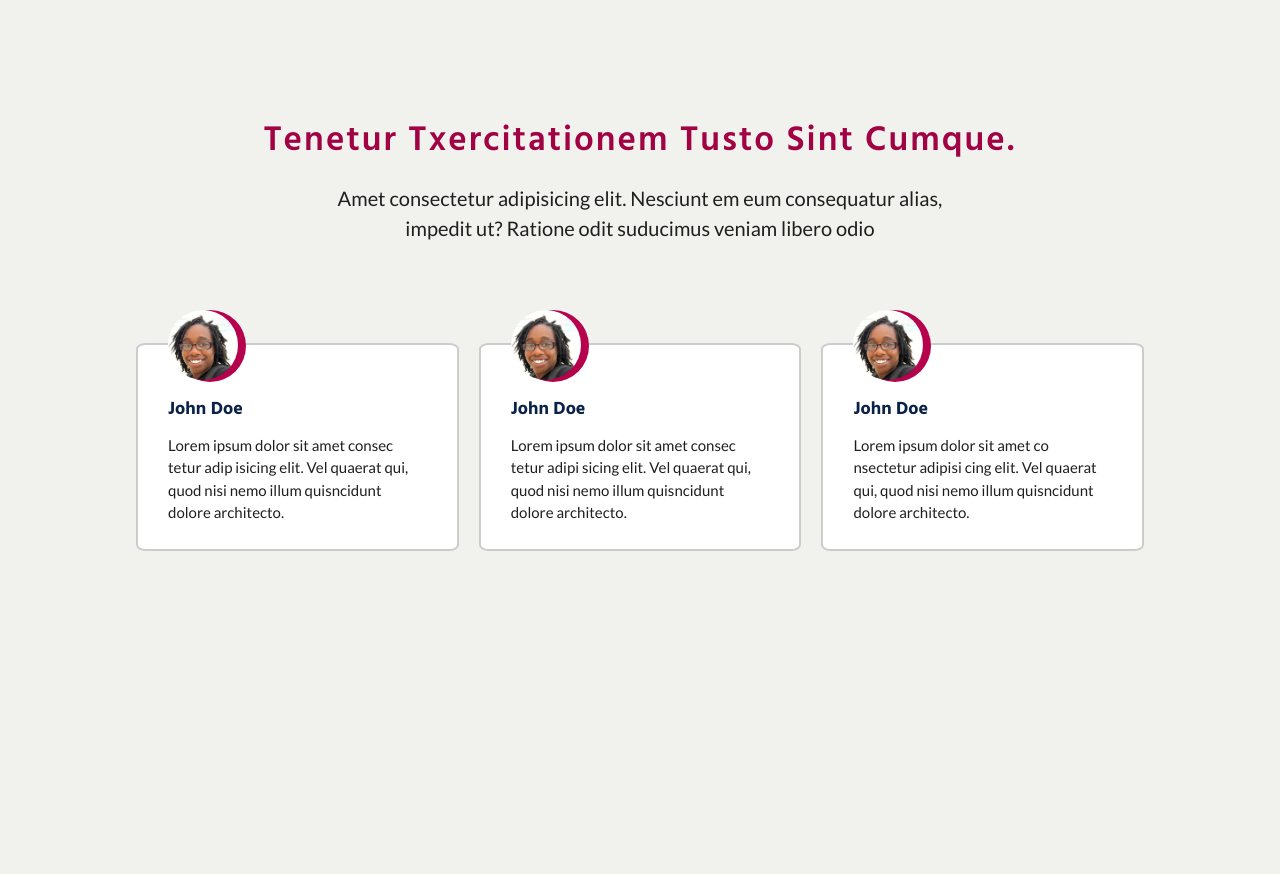
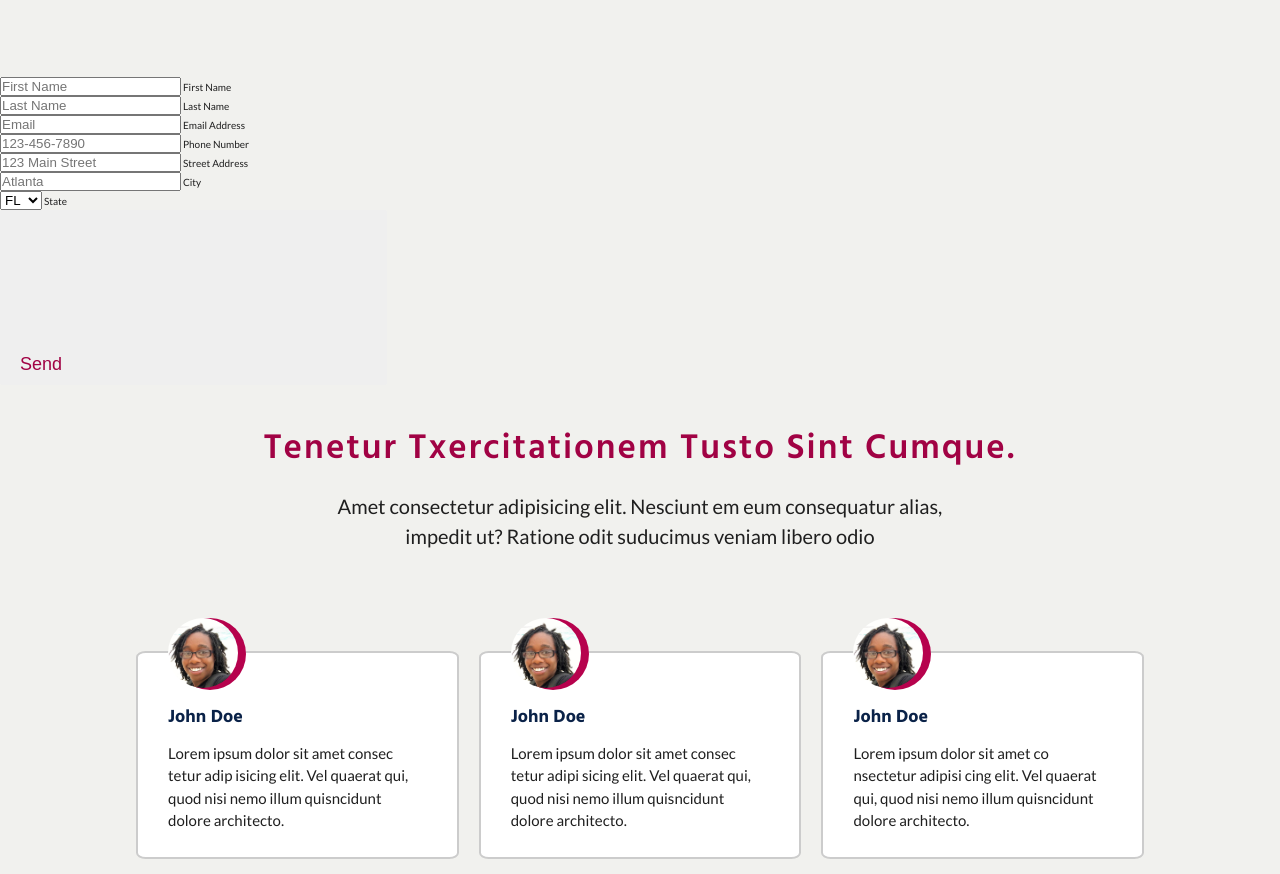
Before and after one commit to LiVinson/acorn-stairlifts, a website: page index.html in a window 1280 px wide. Shown: the part 1197-2071 px from the top of the page. Before the commit the page ends 1808 px from the top, so only its background shows below. Drawn offline with Linux system fonts and the light colour scheme.

Commit message:
basic contact form elements.

```diff
--- a/assets/sass/sections/_reviews.scss
+++ b/assets/sass/sections/_reviews.scss
@@ -10,7 +10,7 @@
 
   //contains review card components
   &__container {
-      margin-top:10rem;
+    margin-top: 10rem;
     display: flex;
     justify-content: space-between;
   }
--- a/index.html
+++ b/index.html
@@ -97,8 +97,56 @@
 
         <!-- SECTION 2: Contact Form for quote.  -->
         <section class="contact" id="contact">
+            <div class="contact__container">
 
+                <form action="#" class="form">
+                    <!-- Labels will appear above input -->
+                    <div class="form__group form__group--input">
+                        <input type="text" class="form__input" placeholder="First Name" name="first_name" required>
+                        <label for="first_name" class="form__label">First Name</label>
+                    </div>
+                    <div class="form__group form__group--input">
+                        <input type="text" class="form__input" placeholder="Last Name" name="last_name" required>
+                        <label for="last_name" class="form__label">Last Name</label>
+                    </div>
+                    <div class="form__group form__group--input">
+                        <input type="email" class="form__input" placeholder="Email" name="email" required>
+                        <label for="email" class="form__label">Email Address</label>
+                    </div>
+                    <div class="form__group form__group--input">
+                        <input type="tel" class="form__input" placeholder="123-456-7890" name="phone" required>
+                        <label for="phone" class="form__label">Phone Number</label>
+                    </div>
+                    <div class="form__group form__group--input">
+                        <input type="text" class="form__input" placeholder="123 Main Street" name="address1" required>
+                        <label for="address1" class="form__label">Street Address</label>
+                    </div>
+                    <div class="form__group form__group--input">
+                        <input type="text" class="form__input" placeholder="Atlanta" name="city" required>
+                        <label for="city" class="form__label">City</label>
+                    </div>
+                    <div class="form__group form__group--input">
+                        <select name="state">
+                            <option value="FL">FL</option>
+                            <option value="GA">GA</option>
+                            <option value="AL">AL</option>
+                        </select>
+                        <label for="state" class="form__label">State</label>
+                    </div>
+                    <!-- Contains success or error message on form submission -->
+                    <p class="paragraph form__feedback">
+                    </p>
+                    <div class="form__group form__group--btn">
+                        <button class="btn  form__submit" type="submit">
+                            Send
+                            <svg class="contact__icon">
+                                <use xlink:href="./assets/img/sprite.svg#star" />
+                            </svg>
+                        </button>
+                    </div>
+                </form>
 
+            </div>
         </section>
 
         <!-- SECTION 3: Reviews   -->
@@ -119,7 +167,8 @@
 
                         </div>
                         <h4 class="heading--quaternary">John Doe</h4>
-                        <p class="paragraph ">Lorem ipsum dolor sit amet consec tetur adip isicing elit. Vel quaerat qui,
+                        <p class="paragraph ">Lorem ipsum dolor sit amet consec tetur adip isicing elit. Vel quaerat
+                            qui,
                             quod
                             nisi nemo illum quisncidunt dolore architecto.</p>
                     </div>
@@ -146,9 +195,6 @@
                 </div>
                 <!-- End reviews container -->
             </div>
-
-
-
         </section>
 
         <!-- FOOTER -  Contain basic information - phone number, etc .  -->
```
